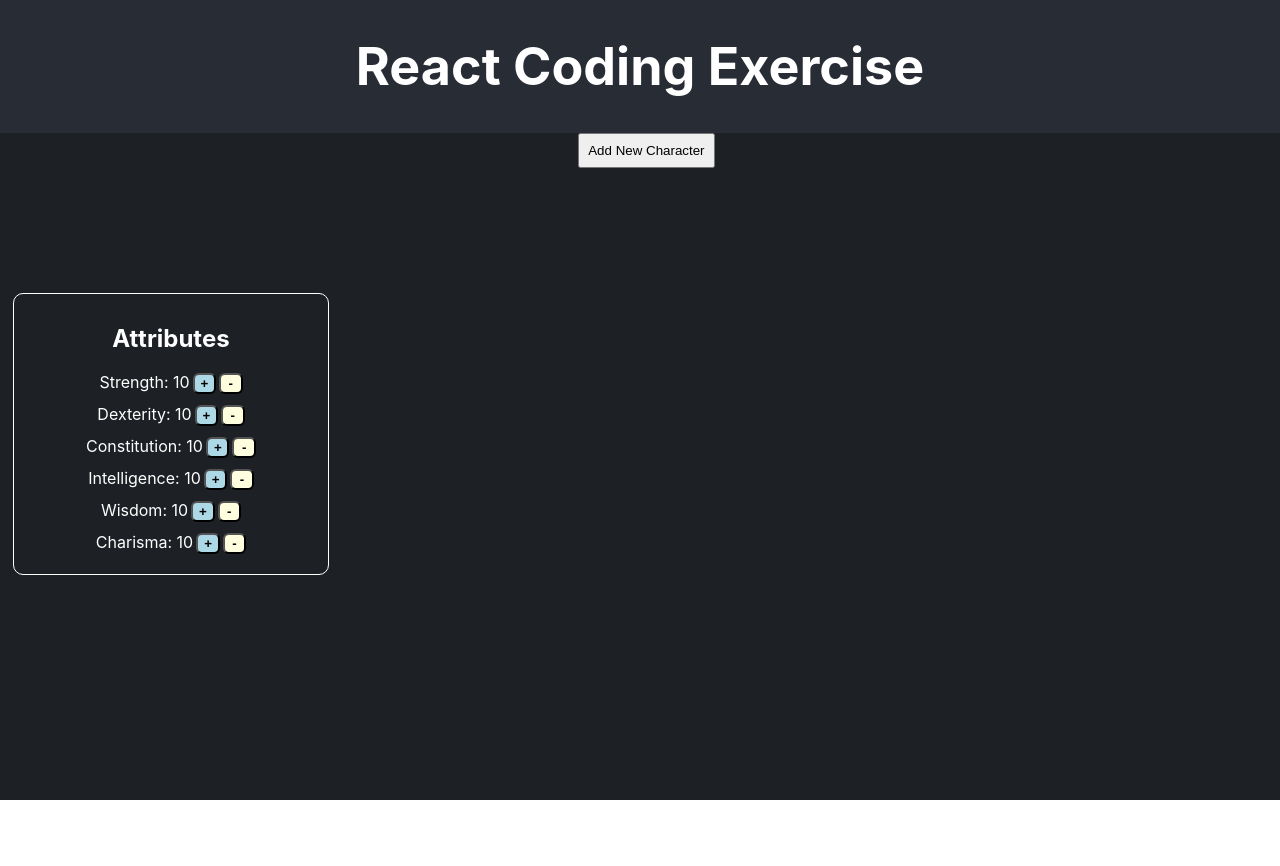
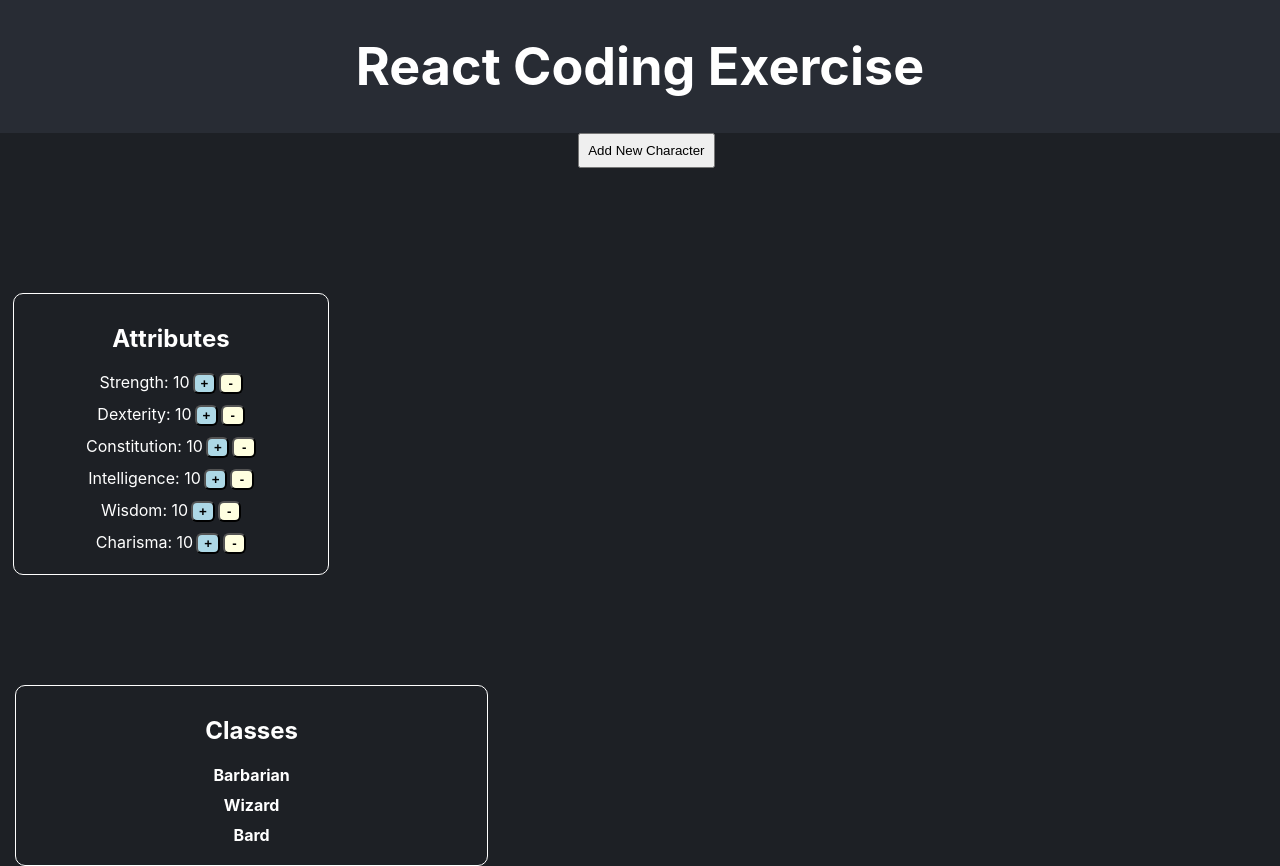
Before and after one commit to tejubhokare/recruiting-webapp-character, a React (Create React App) app: page / in a window 1280 px wide. Both pictures are taken after a click on the button "Add New Character". Before the commit the page ends 800 px from the top, so only its background shows below. Built offline with nearby package versions, Linux system fonts and the light colour scheme.

Commit message:
Requirement 2 and 3 : Added ClassList component to display class. Displaying minimum requirements for a class. Added logic to change visualization where class meets minimum requirements and

```diff
--- a/src/components/Character.jsx
+++ b/src/components/Character.jsx
@@ -1,10 +1,10 @@
 import AttributeList from './AttributeList';
-
+import ClassList from './ClassList';
 const Character = ({ character }) => {
-
     return (
         <div>
             <AttributeList characterId={character.id} />
+            <ClassList characterId={character.id} />
         </div>
     );
 };
--- /dev/null
+++ b/src/components/ClassList.jsx
@@ -0,0 +1,55 @@
+import React, { useState, useContext } from 'react';
+import '../styles/ClassList.css';
+import { CharacterContext } from '../contexts/CharacterContext';
+import { CLASS_LIST } from '../consts';
+
+const ClassList = ({ characterId }) => {
+    const { characters } = useContext(CharacterContext);
+    const character = characters.find(char => char.id === characterId);
+    const [selectedClass, setSelectedClass] = useState();
+
+    if (!character) {
+        return null;
+    }
+
+    const displayClassDetails = (classname) => {
+        for (let cls in CLASS_LIST) {
+            if (cls === classname) {
+                setSelectedClass(cls);
+            }
+        }
+    };
+
+    return (
+        <div className='mainDivCls'>
+            <div className='subDiv'>
+                <h2>Classes</h2>
+                {Object.keys(CLASS_LIST).map(classname => (
+                    <div key={classname} onClick={() => displayClassDetails(classname)}
+                        style={{
+                            fontWeight: 'bold',
+                            cursor: 'pointer',
+                            color: character.highlightedClass.includes(classname) ? 'red' : 'white',
+                            marginBottom: '10px'
+                        }}>
+                        {classname}
+                    </div>
+                ))}
+            </div>
+
+            {selectedClass && (
+                <div className='selectedClsDiv'>
+                    <h2>{selectedClass} minimum requirements</h2>
+                    {Object.entries(CLASS_LIST[selectedClass]).map(([attr, value]) => (
+                        <p key={attr}>
+                            {attr}: {value}
+                        </p>
+                    ))}
+                    <button className='closebutton' onClick={() => setSelectedClass(null)}>Close</button>
+                </div>
+            )}
+        </div>
+    );
+};
+
+export default ClassList;
--- a/src/contexts/CharacterContext.jsx
+++ b/src/contexts/CharacterContext.jsx
@@ -1,5 +1,5 @@
 import React, { createContext, useState } from 'react';
-import { ATTRIBUTE_LIST } from '../consts';
+import { ATTRIBUTE_LIST, CLASS_LIST } from '../consts';
 
 const CharacterContext = createContext();
 
@@ -15,6 +15,7 @@ const CharacterProvider = ({ children }) => {
     const createNewCharacter = () => ({
         id: characters.length + 1,
         attributes: initialAttributes,
+        highlightedClass: []
     });
 
     const addCharacter = () => {
@@ -26,6 +27,7 @@ const CharacterProvider = ({ children }) => {
             prevCharacters.map(char => {
                 if (char.id === id) {
                     const newAttributes = { ...char.attributes, [attr]: char.attributes[attr] + 1 };
+                    displayClass(id, newAttributes);
                     return { ...char, attributes: newAttributes };
                 }
                 return char;
@@ -38,6 +40,7 @@ const CharacterProvider = ({ children }) => {
             prevCharacters.map(char => {
                 if (char.id === id) {
                     const newAttributes = { ...char.attributes, [attr]: char.attributes[attr] - 1 };
+                    displayClass(id, newAttributes);
                     return { ...char, attributes: newAttributes };
                 }
                 return char;
@@ -45,6 +48,30 @@ const CharacterProvider = ({ children }) => {
         );
     };
 
+    const displayClass = (id, newAttributes) => {
+        setCharacters(prevCharacters =>
+            prevCharacters.map(char => {
+                if (char.id === id) {
+                    let matches = [];
+                    for (let classname in CLASS_LIST) {
+                        const classMatch = CLASS_LIST[classname];
+                        let isMatch = true;
+                        for (const attr in newAttributes) {
+                            if (newAttributes[attr] < classMatch[attr]) {
+                                isMatch = false;
+                                break;
+                            }
+                        }
+                        if (isMatch) {
+                            matches.push(classname);
+                        }
+                    }
+                    return { ...char, highlightedClass: matches };
+                }
+                return char;
+            })
+        );
+    };
 
     return (
         <CharacterContext.Provider
@@ -53,6 +80,7 @@ const CharacterProvider = ({ children }) => {
                 addCharacter,
                 incrementAttribute,
                 decrementAttribute,
+                displayClass,
             }}
         >
             {children}
--- /dev/null
+++ b/src/styles/ClassList.css
@@ -0,0 +1,31 @@
+.mainDivCls {
+    display: flex;
+    flex: 1;
+    flex-direction: row;
+    width: 40%
+}
+
+.subDiv {
+    margin-top: 110px;
+    border: 1px solid;
+    border-radius: 10px;
+    padding: 10px;
+    width: 88%;
+    margin-left: 3%
+}
+
+.selectedClsDiv {
+    margin-top: 110px;
+    border: 1px solid;
+    border-radius: 10px;
+    padding: 10px;
+    width: 55%;
+    margin-left: 3%
+}
+
+.closebutton {
+    cursor: pointer;
+    width: 40%;
+    padding: 6px;
+    font-weight: bold
+}
```
